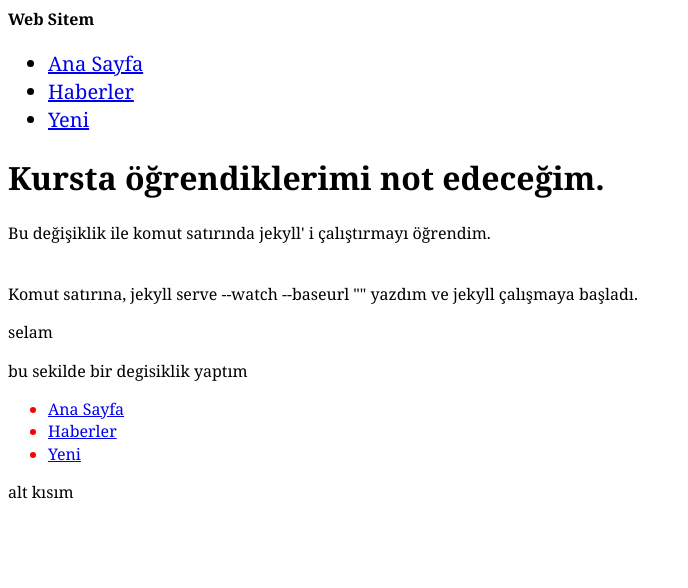
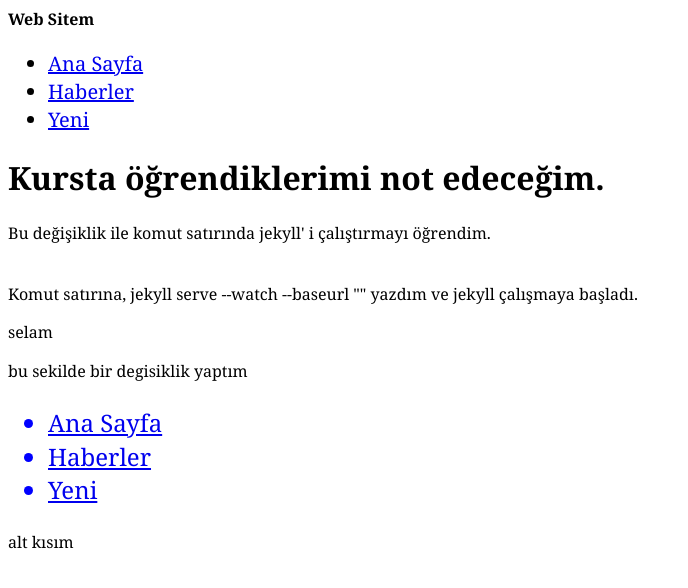
Before and after one commit to baranyucel/depo, a Jekyll site: the page built from index.html, in a window 1280 px wide. Shown: the top 588 px of the page, without its empty margins (0-688 px from the left). Built offline with Jekyll 4.4.1, drawn with Linux system fonts in a browser that asks for light colours; Markdown is read by kramdown in place of the engine named in the settings.

Commit message:
font değişikliği

```diff
--- a/css/common.css
+++ b/css/common.css
@@ -13,6 +13,6 @@ html {
   font-size: 1.25rem;
 }
 .nav-bottom {
-  font-size: : 1.50rem;
-  color: red;
+  font-size: 1.50rem;
+  color: blue;
 }
```
